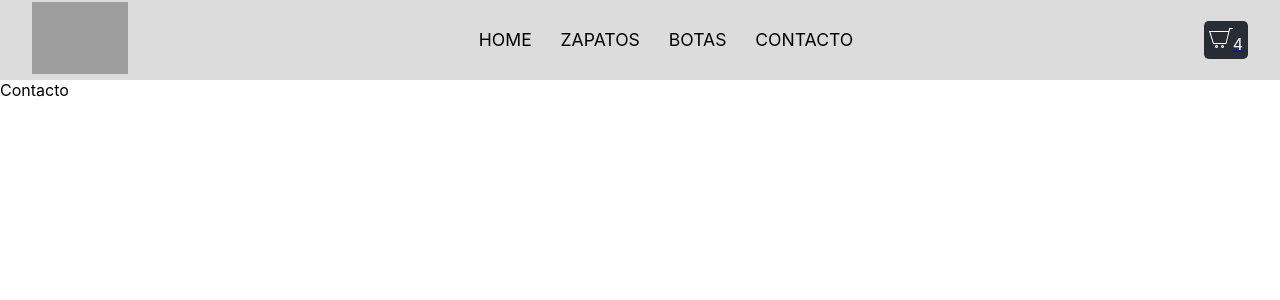
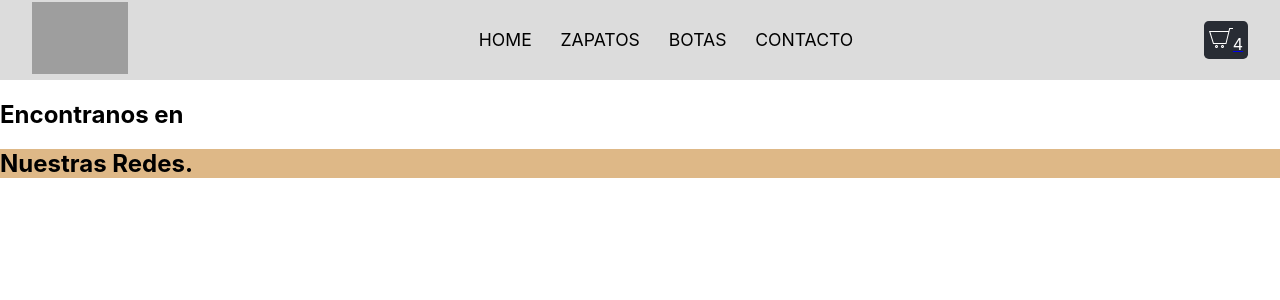
Before and after one commit to cocoprog/DEPF-final2-Rjs, a React (Create React App) app: page /contacto in a window 1280 px wide. Shown: the top 300 px of the page. Built offline with nearby package versions, Linux system fonts and the light colour scheme; grey boxes are pictures that could not be loaded.

Commit message:
Footer+Contact

```diff
--- a/src/App.js
+++ b/src/App.js
@@ -3,7 +3,9 @@ import {
   Cart,
   Header,
   ItemDetailConteiner,
-  ItemListContainer
+  ItemListContainer,
+  Footer,
+  Contact
 } from './components';
 import { BrowserRouter, Routes, Route } from 'react-router-dom';
 
@@ -15,9 +17,10 @@ function App() {
         <Route path='/' element={<ItemListContainer />}/>
         <Route path='/cart' element={<Cart />}/>
         <Route path='/category/:category' element={<ItemListContainer />}/>
-        <Route path='/contacto' element={<div>Contacto</div>}/>
+        <Route path='/contacto' element={<Contact />}/>
         <Route path='/detail/:id' element={<ItemDetailConteiner />}/>
       </Routes>
+      <Footer/>
     </ BrowserRouter>
   )
 }
--- /dev/null
+++ b/src/components/Contact/index.jsx
@@ -0,0 +1,9 @@
+import React from 'react'
+
+export const Contact = () => {
+    return (
+            <div >
+                <h2>Encontranos en</h2>
+            </div>
+    )
+}
--- /dev/null
+++ b/src/components/Footer/index.jsx
@@ -0,0 +1,9 @@
+import React from 'react'
+
+export const Footer = () => {
+    return (
+            <footer >
+                <h2>Nuestras Redes. </h2>
+            </footer>
+    )
+}
--- a/src/components/index.js
+++ b/src/components/index.js
@@ -1,5 +1,7 @@
 export { Cart } from './Cart';
+export { Contact } from './Contact';
 export { Counters } from './Counters';
+export { Footer } from './Footer';
 export { Header } from './Header';
 export { ItemDetailConteiner } from './ItemDetailConteiner';
 export { ItemListContainer } from './ItemListContainer';
```
